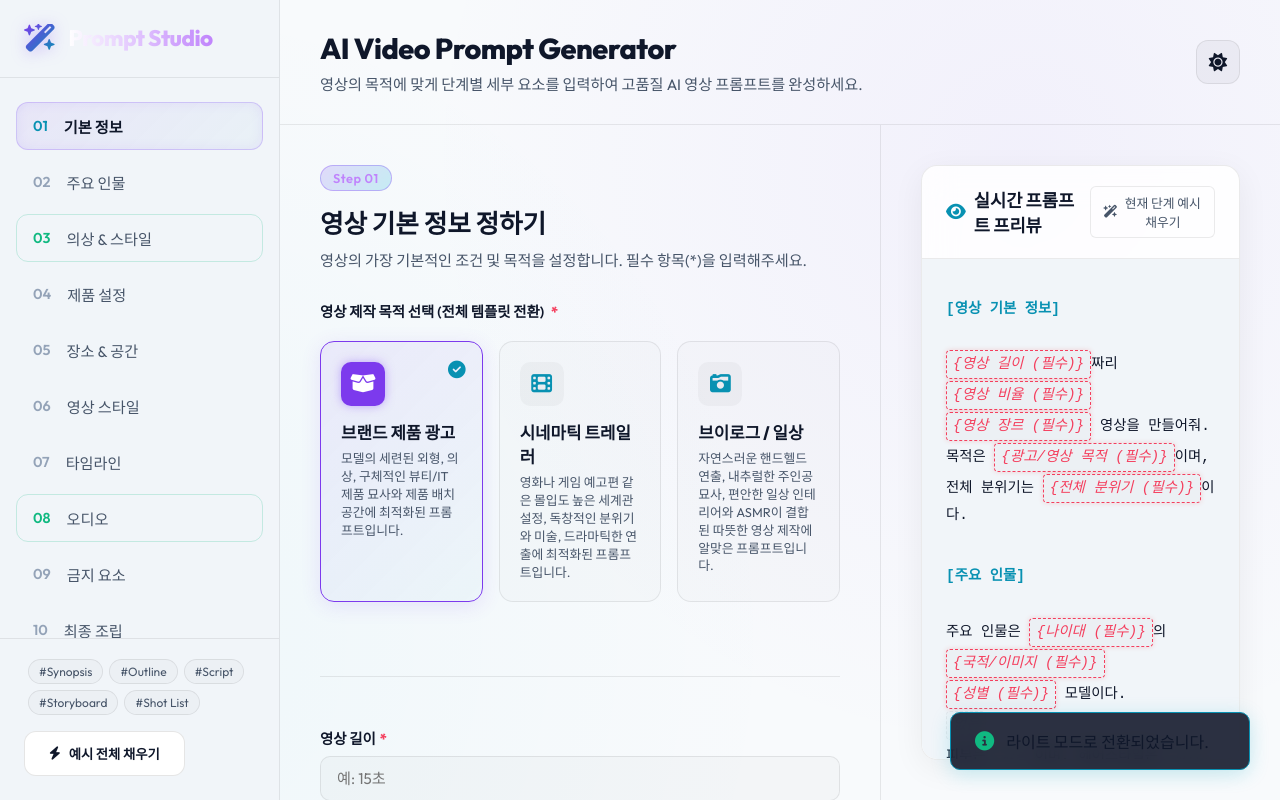
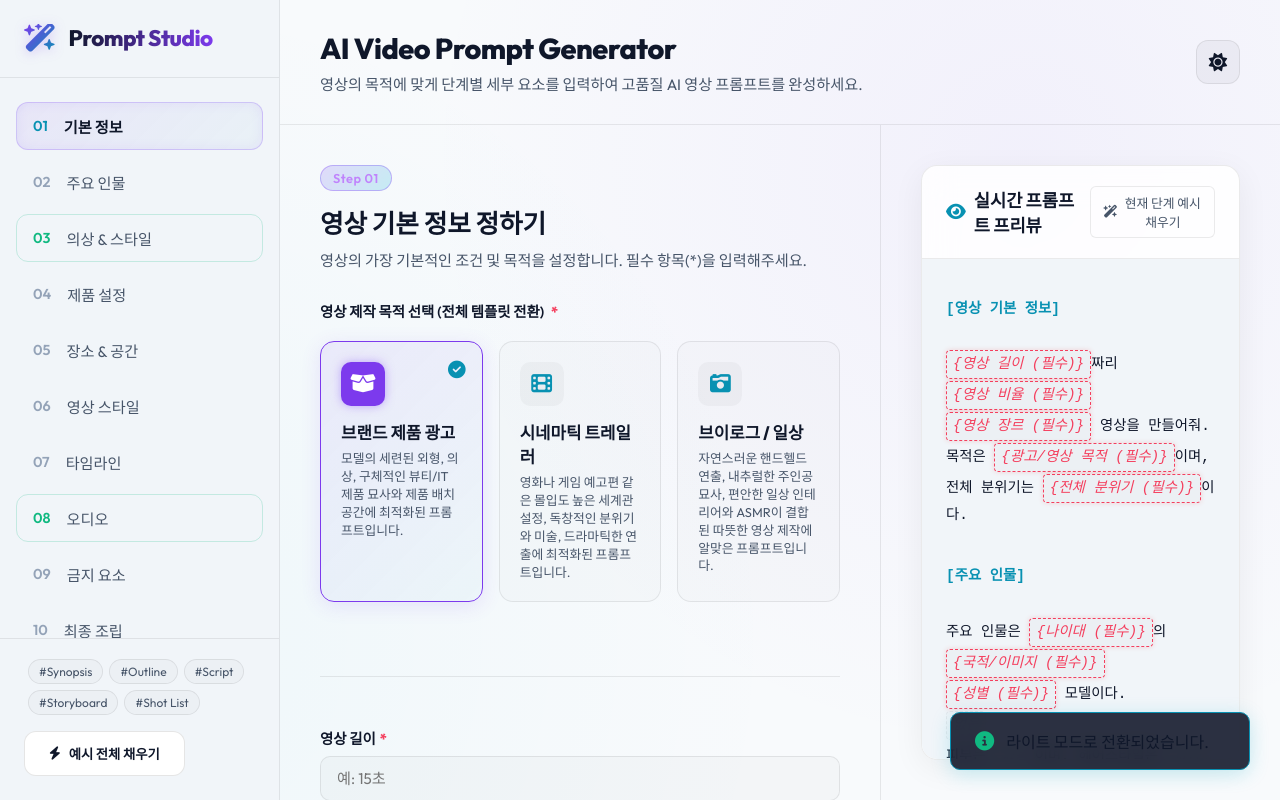
Before and after one commit to 9CORE1/promptories, a website: page video_prompt/index.html in a window 1280 px wide. Both pictures are taken after a click on the button "화면 테마 변경". Drawn offline with Linux system fonts and the light colour scheme.

Commit message:
Add files via upload

```diff
--- a/video_prompt/style.css
+++ b/video_prompt/style.css
@@ -859,6 +859,16 @@ body.light-mode .sidebar {
     background-color: #f1f5f9;
 }
 
+body.light-mode .logo-area h2 {
+    background: linear-gradient(to right, var(--text-primary), var(--color-primary));
+    -webkit-background-clip: text;
+    -webkit-text-fill-color: transparent;
+}
+
+body.light-mode .logo-icon {
+    filter: drop-shadow(0 2px 6px rgba(124, 58, 237, 0.25));
+}
+
 body.light-mode .nav-item:hover {
     background-color: rgba(15, 23, 42, 0.02);
 }
```
